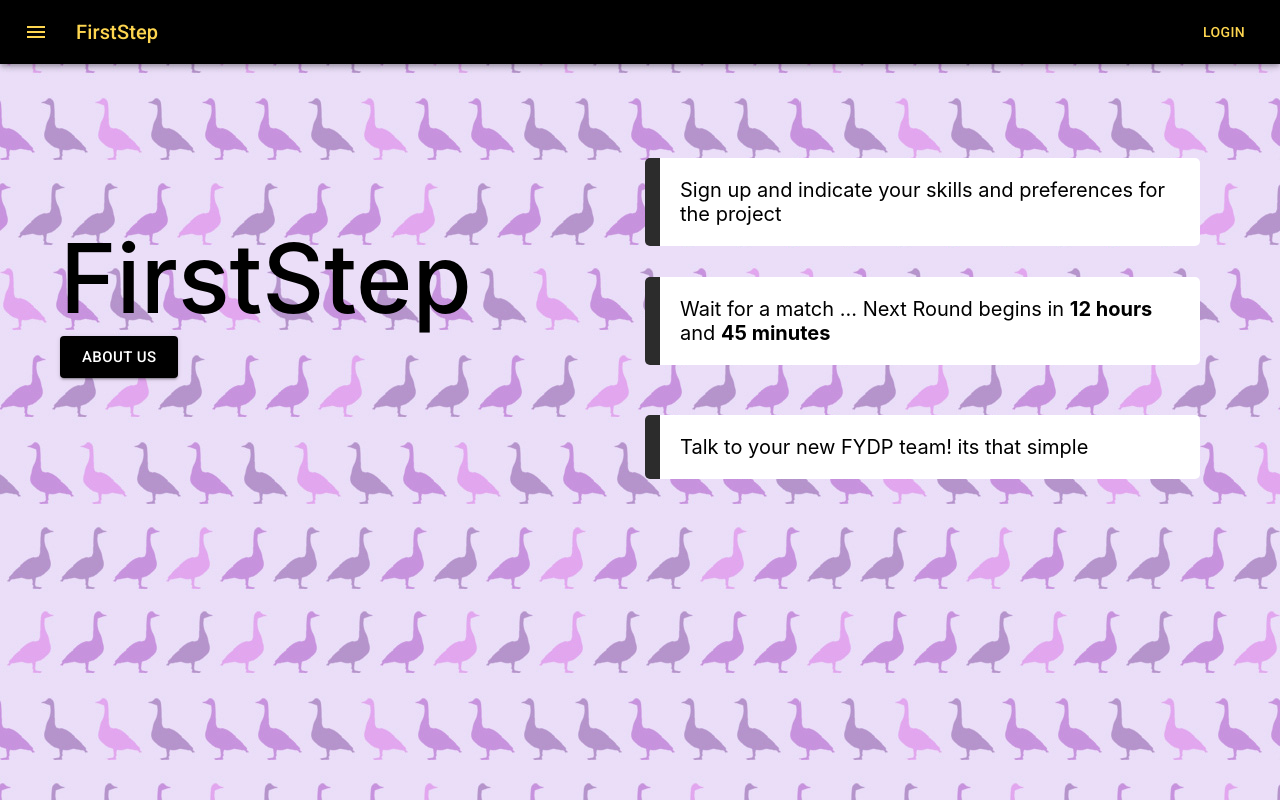
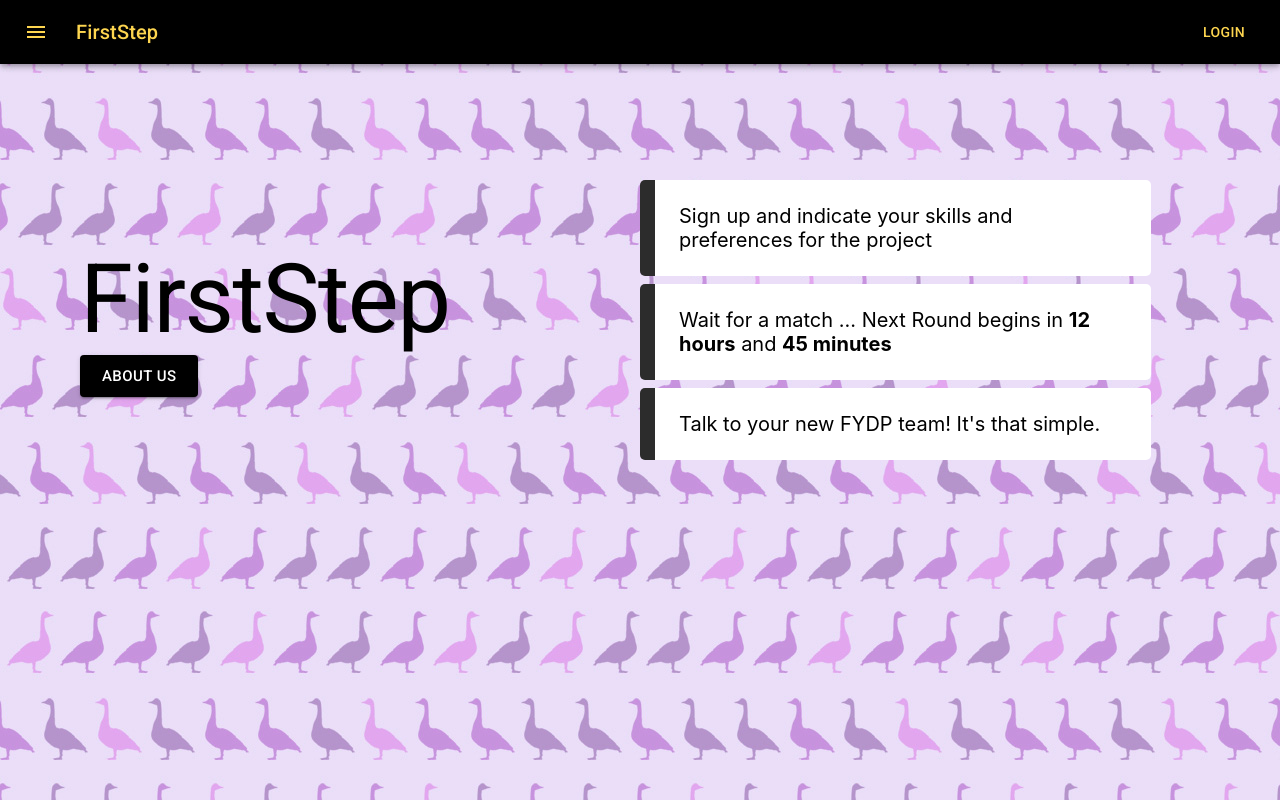
Before and after one commit to sqguo/firststep-fe, a React app: page / in a window 1280 px wide. Built offline with nearby package versions, Linux system fonts and the light colour scheme.

Commit message:
Clean up landing page, about us

```diff
--- a/src/routes/about/about.tsx
+++ b/src/routes/about/about.tsx
@@ -25,7 +25,7 @@ function AboutMessage() {
             Project created by:
              FYDP Group 58
             <br></br>
-            For more inquiries, please contact help@FirstStep.ca
+            For more inquiries, please contact support@uwfs.live
     </div>
 
     </div>
--- a/src/routes/homepage/homepage.scss
+++ b/src/routes/homepage/homepage.scss
@@ -15,7 +15,7 @@
         font-weight: 500;
     }
 
-    &__info-box-top {
+    &__info-box {
         background: #ffffff none repeat scroll 0 0;
         border-color: #808080;
         border-style: inset;
@@ -23,11 +23,6 @@
         color: black;
         font-size: 20px;
         padding: 20px;
-        width:500px;
-        margin:50px ;
-        margin-top: -15%;
-        float:right;
-        top:-40px;
         border-radius: 5px;
     }
 
--- a/src/routes/homepage/homepage.tsx
+++ b/src/routes/homepage/homepage.tsx
@@ -1,6 +1,16 @@
-import React, { FunctionComponent } from "react";
+import React, {FunctionComponent, useState} from "react";
 import {Link} from "react-router-dom"
-import { Button, Avatar } from "@mui/material";
+import {
+    Button,
+    Avatar,
+    Box,
+    Typography,
+    Dialog,
+    DialogTitle,
+    DialogContent,
+    IconButton,
+    DialogActions
+} from "@mui/material";
 import { ThemeProvider } from "@mui/material/styles";
 import "./homepage.scss";
 import theme from "../../common/styles/theme";
@@ -17,42 +27,47 @@ const Homepage: FunctionComponent<Props> = () => {
 
 export default Homepage;
 
-
-function LandingPageButton() {
-    return (<Link to="/about" style={{ textDecoration: 'none' }}>
-      <ThemeProvider theme={theme}>
-        <Button variant="contained" size="large" className="homepage__button" >
-            About Us
-        </Button>
-        </ThemeProvider>
-    </Link>
-    );
-}
 function LandingFrameMessage() {
 
-    return <div className="homepage__landing-page">
+    const [ open, setOpen ] = useState(false);
 
-        <div className="homepage__landing-page__title">
-            FirstStep
-        </div>
+    const handleClose = () => setOpen(false)
 
-        <LandingPageButton />
+    return <Box display="flex" flexDirection="row" px={10} flexWrap="wrap" alignItems="center" height={0.8}>
 
+        <Box flex-direction="column" flex={1}>
+            <Typography variant="h1" sx={{ fontWeight: 400 }}>
+                FirstStep
+            </Typography>
 
-        <div className="homepage__landing-page__info-box-top">
-            Sign up and indicate your skills and preferences for the project
-        </div>
+            <ThemeProvider theme={theme}>
+                <Button variant="contained" size="large" className="homepage__button" onClick={() => setOpen(true)}>
+                    About Us
+                </Button>
+            </ThemeProvider>
+        </Box>
 
-        <div className="homepage__landing-page__info-box-mid">
-            Wait for a match ... Next Round begins in <b>12 hours</b> and <b>45 minutes</b>
-        </div>
+        <Box flex-direction="row" flex={1}>
+            <InfoCard content="Sign up and indicate your skills and preferences for the project" />
+            <InfoCard content={<>Wait for a match ... Next Round begins in <b>12 hours</b> and <b>45 minutes</b></>}></InfoCard>
+            <InfoCard content="Talk to your new FYDP team! It's that simple."></InfoCard>
+        </Box>
 
-        <div className="homepage__landing-page__info-box-bot">
-            Talk to your new FYDP team! its that simple
-        </div>
-        <br />
+        <Dialog open={open} onClose={handleClose}>
+            <DialogTitle>About Us</DialogTitle>
+            <DialogContent>
+                <Box display="flex" flexDirection="column" flexWrap="wrap">
+                    <span>Project created by FYDP Group 58</span>
+                    <span>For more inquiries, please contact support@uwfs.live</span>
+                </Box>
+            </DialogContent>
+            <DialogActions>
+                <Button href="mailto:support@uwfs.live">Send Email</Button>
+                <Button onClick={handleClose}>OK</Button>
+            </DialogActions>
+        </Dialog>
 
-    </div>
+    </Box>
 }
 function LandingFrame() {
     return (<div className="homepage__bg-image">
@@ -60,3 +75,24 @@ function LandingFrame() {
     </div>
     );
 }
+
+interface InfoCardProps {
+    content: any;
+}
+
+const InfoCard: FunctionComponent<InfoCardProps> = ({content, ...props}) => {
+    return (
+        <Box sx={{
+            background: "#ffffff none repeat scroll 0 0",
+            borderColor: "#808080",
+            borderStyle: "inset",
+            borderWidth: "0px 0px 0px 15px",
+            color: "black",
+            fontSize: 20,
+            borderRadius: "5px",
+            width: 0.8,
+        }} p={3} my={1}>
+            {content}
+        </Box>
+    )
+}
```
